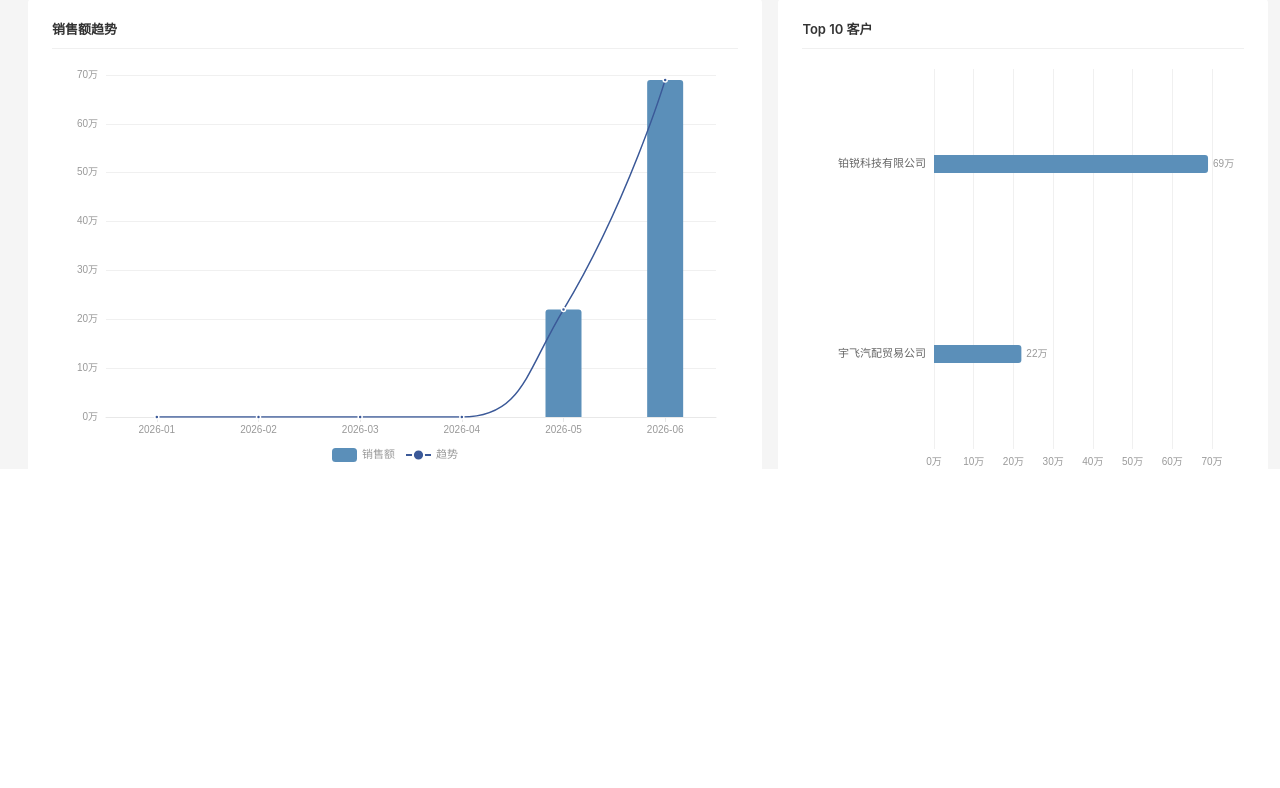
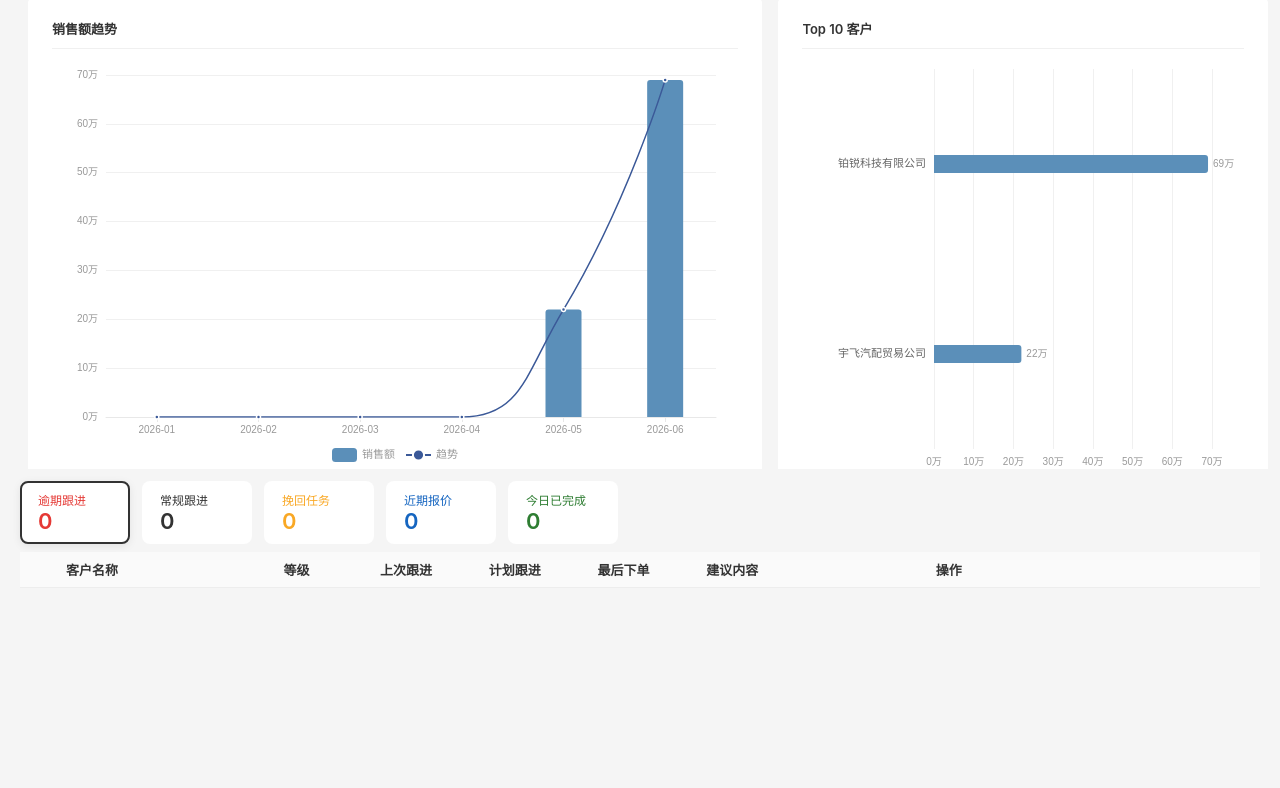
Before and after one commit to Mar1022/sales-dashboard, a Flask app: page / in a window 1280 px wide. Shown: the part 498-1286 px from the top of the page. Before the commit the page ends 964 px from the top, so only its background shows below. Run offline with Flask 3, Linux system fonts and the light colour scheme; data that the repository does not hold is empty; some libraries are stand-ins or nearby versions.

Commit message:
fix: sticky on header row directly, clean section rewrite

```diff
--- a/templates/index.html
+++ b/templates/index.html
@@ -746,7 +746,7 @@
 
   <!-- 客户管理 + 搜索 -->
   <div style="display:flex;gap:8px;align-items:center;padding:12px 20px 0;flex-wrap:wrap">
-    <div style="position:sticky;top:0;z-index:20;background:#F8F9FA;padding-bottom:4px">
+
     <input id="cust-filter-input" placeholder="搜索客户名称或编码" style="padding:6px 10px;border:1px solid #DDD;border-radius:4px;font-size:12px;font-family:inherit;width:200px" onkeydown="if(event.key==='Enter')filterCustomerList()">
     <button class="btn-primary" onclick="filterCustomerList()" style="font-size:12px;padding:6px 12px">搜索</button>
     <button class="btn-outline" onclick="openCustMgmtDrawer()" style="font-size:12px">管理</button>
@@ -785,12 +785,12 @@
 
   <!-- 批量操作 + 列表 -->
   <div style="margin:0 20px">
-    <div id="batch-bar" style="display:none;padding:6px 16px;background:#FFF8E1;border-radius:4px;margin-bottom:8px;display:none;align-items:center;gap:10px;font-size:12px">
+    <div id="batch-bar" style="display:none;padding:6px 16px;background:#FFF8E1;border-radius:4px;margin-bottom:8px;align-items:center;gap:10px;font-size:12px">
       <input type="checkbox" id="select-all" onchange="toggleSelectAll()"> 全选
       <span id="selected-count" style="color:#F9A825;font-weight:600">0</span> 个已选
       <button class="mark-done-btn" onclick="batchMarkDone()">批量标记完成</button>
     </div>
-    <div style="display:flex;padding:8px 16px;font-size:13px;color:#333;font-weight:600;border-bottom:1px solid #EDEDED;background:#FAFAFA;text-align:left">
+    <div style="display:flex;padding:8px 16px;font-size:13px;color:#333;font-weight:600;border-bottom:1px solid #EDEDED;background:#FAFAFA;text-align:left;position:sticky;top:0;z-index:20">
       <span style="width:30px;flex-shrink:0"><input type="checkbox" style="visibility:hidden"></span>
       <span style="width:18%;flex-shrink:0;min-width:140px">客户名称</span>
       <span style="width:8%;flex-shrink:0;min-width:60px">等级</span>
@@ -799,7 +799,6 @@
       <span style="width:9%;flex-shrink:0;min-width:70px">最后下单</span>
       <span style="width:19%;flex-shrink:0;min-width:140px">建议内容</span>
       <span style="flex:1;min-width:120px">操作</span>
-    </div>
     </div>
     <div id="task-list-container" style="min-height:200px;overflow-y:auto"></div>
   </div>
```
